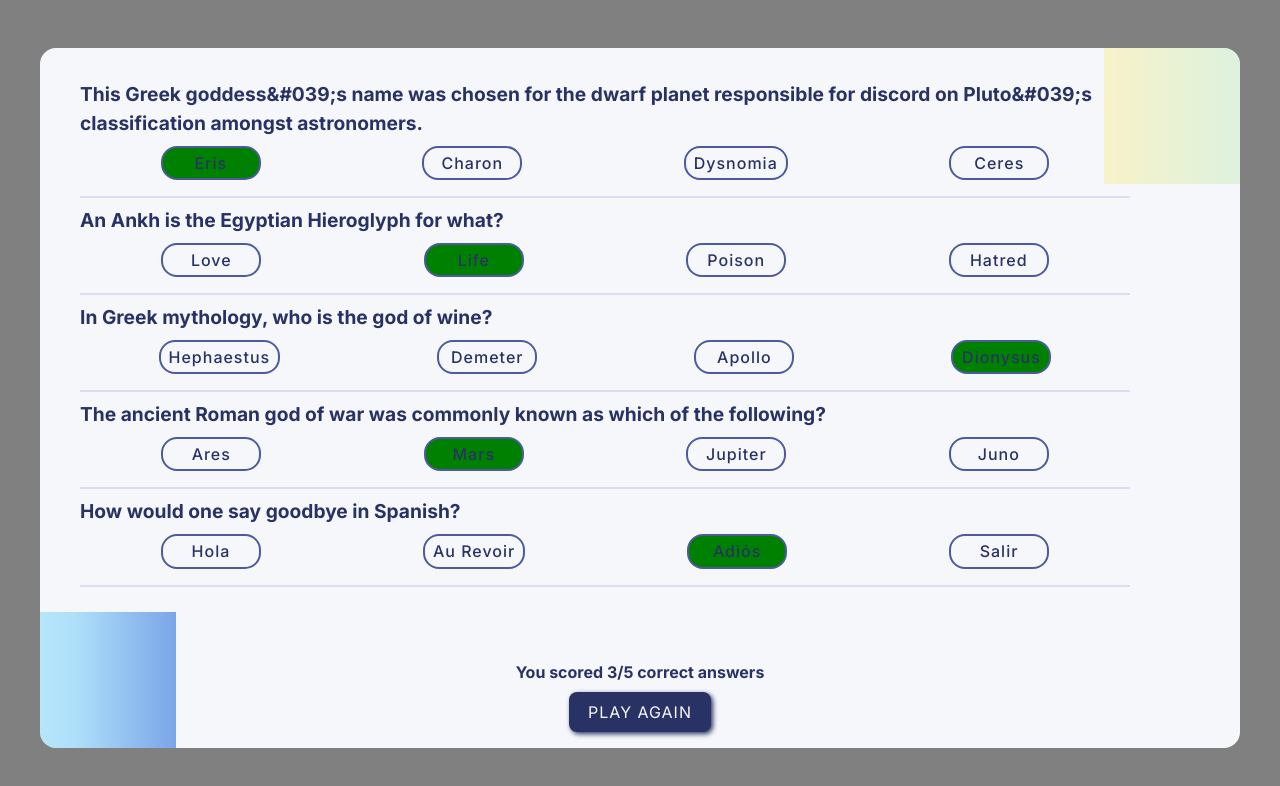
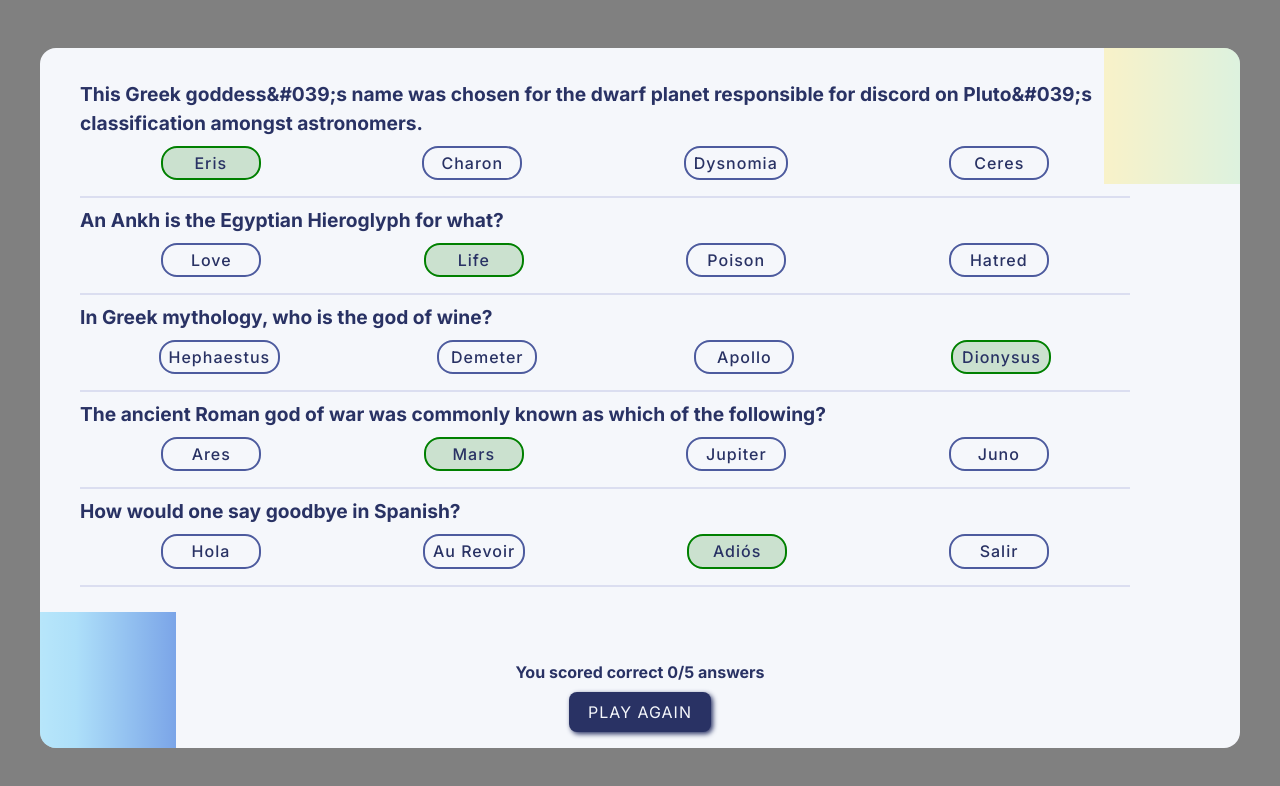
Before and after one commit to RosaBen/Scrimba-quizz, a React (Vite) app: page /results in a window 1280 px wide. Shown: the top 786 px of the page. Built offline with nearby package versions, Linux system fonts and the light colour scheme.

Commit message:
added score to result page

```diff
--- a/src/assets/styles/pages.css
+++ b/src/assets/styles/pages.css
@@ -152,11 +152,14 @@ main {
 }
 
 .options-btn .correct {
-  background-color: green;
+  background-color: rgba(141, 190, 141, 0.4);
+  border-color: green;
 }
 
 .options-btn .incorrect {
-  background-color: red;
+  background-color: rgba(255, 0, 0, 0.3);
+  color: var(--main-color);
+  border-color: red;
 }
 
 .options-btn button:hover:not(.option:disabled) {
--- a/src/components/Questions.jsx
+++ b/src/components/Questions.jsx
@@ -1,4 +1,5 @@
 import clsx from "clsx";
+import { useEffect } from "react";
 
 export default function Questions({ data, path, answers, setAnswers }) {
   const questionsList = data.map((q, index) => {
@@ -17,7 +18,6 @@ export default function Questions({ data, path, answers, setAnswers }) {
             ? clsx("option", "answer")
             : clsx("option");
       } else if (path === "/results") {
-        // console.log(opt, "===>", answers[index]);
         if (
           (opt === answers[index] && answers[index] === correctAnswer) ||
           opt === correctAnswer
--- a/src/pages/Results.jsx
+++ b/src/pages/Results.jsx
@@ -1,6 +1,11 @@
 import { Link } from "react-router";
 import Questions from "../components/Questions";
 export default function Results({ data, answers, setAnswers, path }) {
+  const score = answers.reduce((total, answer, index) => {
+    console.log(data[index].correct, answer);
+    return answer === data[index].correct ? total + 1 : total;
+  }, 0);
+
   return (
     <main className="results-page">
       <Questions
@@ -10,7 +15,7 @@ export default function Results({ data, answers, setAnswers, path }) {
         setAnswers={setAnswers}
       />
       <div className="score">
-        <p>You scored 3/5 correct answers</p>
+        <p>You scored correct {`${score}/${data.length}`} answers</p>
         <Link to="/">Play again</Link>
       </div>
     </main>
```
